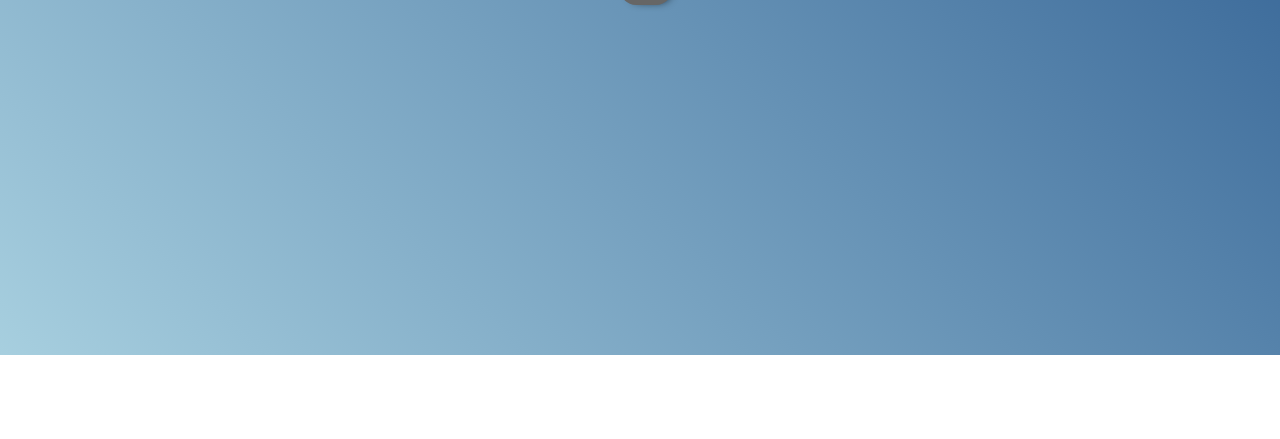
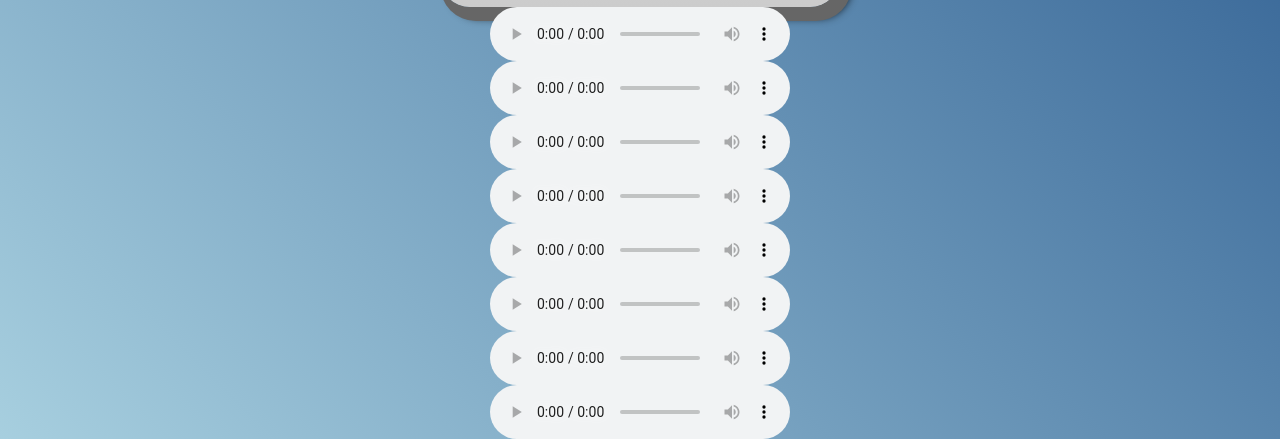
Before and after one commit to anaclaracarnelos/aluramidANACLARA, a plain HTML site: page index.html in a window 1280 px wide. Shown: the part 445-884 px from the top of the page. Before the commit the page ends 800 px from the top, so only its background shows below. Drawn offline with Linux system fonts and the light colour scheme.

Commit message:
Add files via upload

```diff
--- a/index.html
+++ b/index.html
@@ -22,7 +22,7 @@
     <h1>Alura Midi</h1>
 
     <section class="teclado">
-        <button class='(pom)>Pom</button>
+        <button onclick="alert"() class="tecla tecla_pom">Pom</button>
         <button class="tecla tecla_clap">Clap</button>
         <button class="tecla tecla_tim">Tim</button>
 
@@ -35,15 +35,15 @@
         <button class="tecla tecla_tom">Tom</button>
     </section>
 
-    <audio src="sounds/keyq.wav" id="som_tecla_pom"></audio>
-    <audio src="sounds/keyw.wav" id="som_tecla_clap"></audio>
-    <audio src="sounds/keye.wav" id="som_tecla_tim"></audio>
-    <audio src="sounds/keya.wav" id="som_tecla_puff"></audio>
-    <audio src="sounds/keys.wav" id="som_tecla_splash"></audio>
-    <audio src="sounds/keyd.wav" id="som_tecla_toim"></audio>
-    <audio src="sounds/keyz.wav" id="som_tecla_psh"></audio>
-    <audio src="sounds/keyx.wav" id="som_tecla_tic"></audio>
-    <audio src="sounds/keyc.wav" id="som_tecla_tom"></audio>
+    <audio ccontrols src="sounds/keyq.wav" id="som_tecla_pom"></audio>
+    <audio controls src="sounds/keyw.wav" id="som_tecla_clap"></audio>
+    <audio controls src="sounds/keye.wav" id="som_tecla_tim"></audio>
+    <audio controls src="sounds/keya.wav" id="som_tecla_puff"></audio>
+    <audio controls src="sounds/keys.wav" id="som_tecla_splash"></audio>
+    <audio controls src="sounds/keyd.wav" id="som_tecla_toim"></audio>
+    <audio controls src="sounds/keyz.wav" id="som_tecla_psh"></audio>
+    <audio controls src="sounds/keyx.wav" id="som_tecla_tic"></audio>
+    <audio controls src="sounds/keyc.wav" id="som_tecla_tom"></audio>
 
 </body>
 </html>
```
